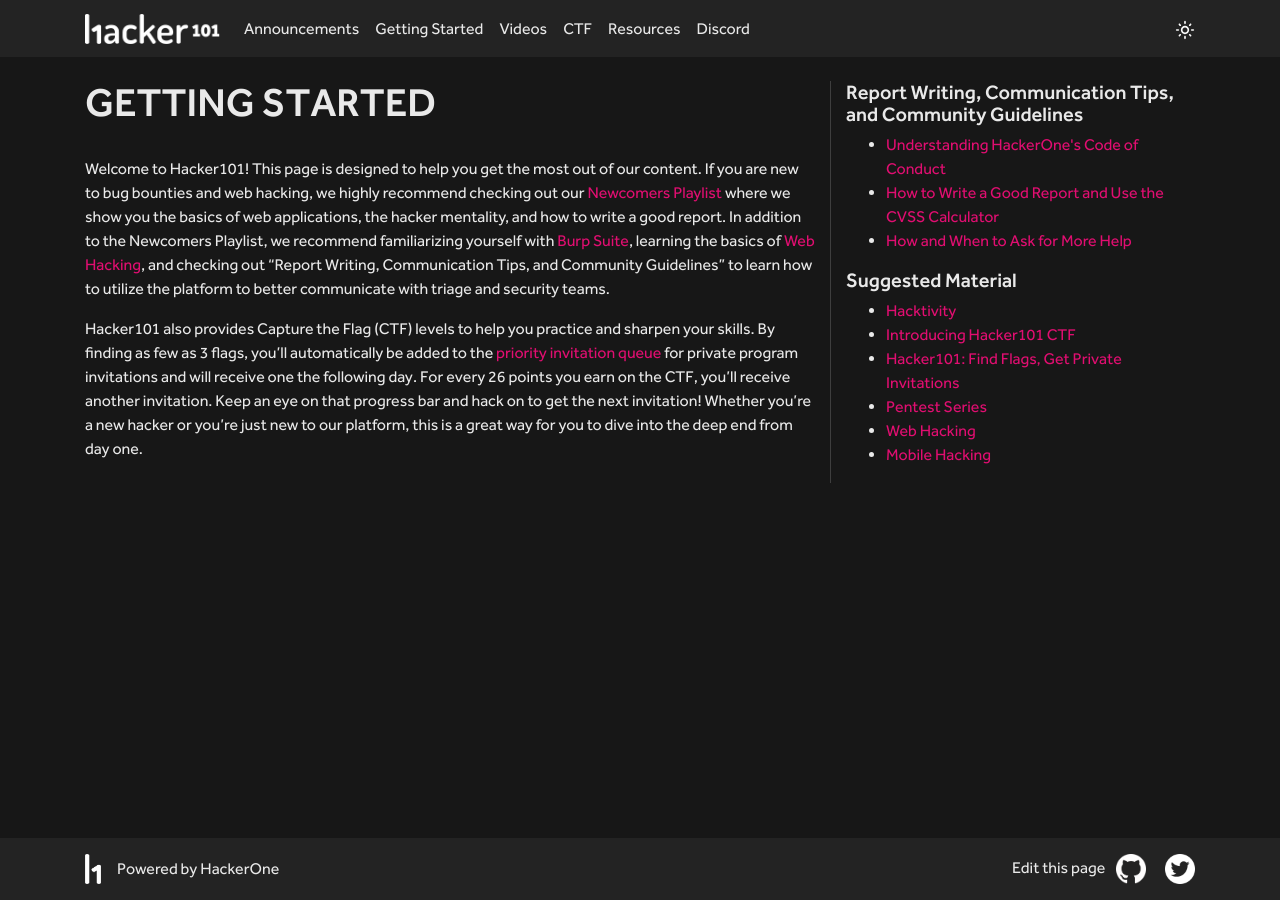
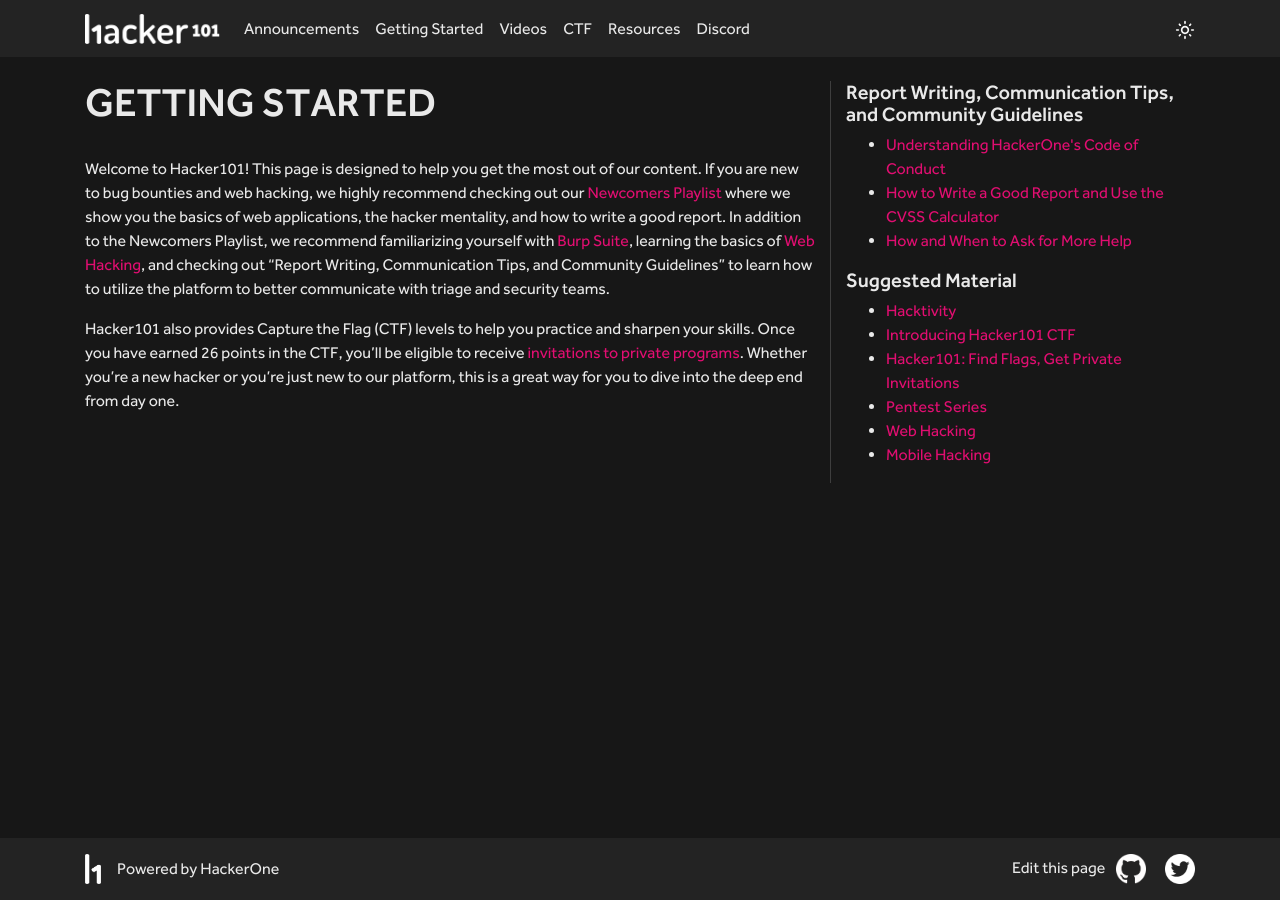
Before and after one commit to Hacker0x01/hacker101, a Jekyll site: the page built from start-here.md, in a window 1280 px wide. Built offline with Jekyll 4.4.1, drawn with Linux system fonts in a browser that asks for light colours.

Commit message:
remove mention of priority queue

```diff
--- a/start-here.md
+++ b/start-here.md
@@ -28,4 +28,4 @@
 
 Welcome to Hacker101! This page is designed to help you get the most out of our content. If you are new to bug bounties and web hacking, we highly recommend checking out our [Newcomers Playlist](/playlists/newcomers) where we show you the basics of web applications, the hacker mentality, and how to write a good report. In addition to the Newcomers Playlist, we recommend familiarizing yourself with [Burp Suite](/playlists/burp_suite), learning the basics of [Web Hacking](/playlists/web_hacking), and checking out "Report Writing, Communication Tips, and Community Guidelines" to learn how to utilize the platform to better communicate with triage and security teams.
 
-Hacker101 also provides Capture the Flag (CTF) levels to help you practice and sharpen your skills. By finding as few as 3 flags, you’ll automatically be added to the [priority invitation queue](https://docs.hackerone.com/hackers/invitations-priority-queue.html) for private program invitations and will receive one the following day. For every 26 points you earn on the CTF, you’ll receive another invitation. Keep an eye on that progress bar and hack on to get the next invitation! Whether you’re a new hacker or you’re just new to our platform, this is a great way for you to dive into the deep end from day one.
+Hacker101 also provides Capture the Flag (CTF) levels to help you practice and sharpen your skills. Once you have earned 26 points in the CTF, you’ll be eligible to receive [invitations to private programs](https://docs.hackerone.com/hackers/invitations.html#gatsby-focus-wrapper). Whether you’re a new hacker or you’re just new to our platform, this is a great way for you to dive into the deep end from day one.
```
